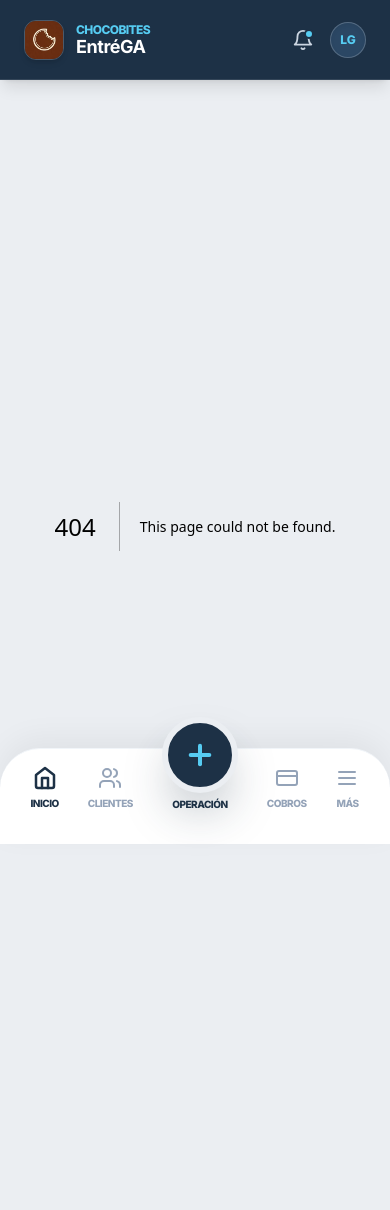
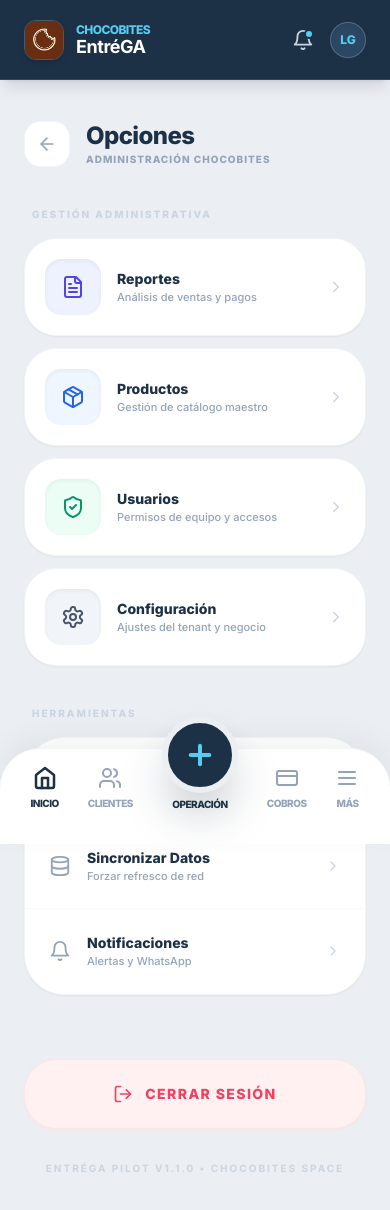
Before and after one commit to aacshar14/Entrega, a Next.js app in the folder apps/web/: page /more in a window 390 px wide. Before the commit this address had no page. Shown: the top 1210 px of the page. Before the commit the page ends 1092 px from the top, so only its background shows below. Built offline with nearby package versions, Linux system fonts and the light colour scheme.

Commit message:
feat: Complete mobile navigation by adding '/more' page for administrative modules

```diff
--- /dev/null
+++ b/apps/web/app/more/page.tsx
@@ -0,0 +1,105 @@
+'use client';
+
+import React from 'react';
+import Link from 'next/link';
+import {
+  FileText,
+  Package,
+  ShieldCheck,
+  Settings,
+  ChevronRight,
+  LogOut,
+  HelpCircle,
+  Database,
+  Search,
+  Bell,
+  ArrowLeft
+} from 'lucide-react';
+
+export default function MorePage() {
+  // Mock session role
+  const user = { role: "owner" };
+
+  const adminItems = [
+    { icon: FileText, label: 'Reportes', sub: 'Análisis de ventas y pagos', href: '/reports', color: 'bg-indigo-50 text-indigo-600' },
+    { icon: Package, label: 'Productos', sub: 'Gestión de catálogo maestro', href: '/products', color: 'bg-blue-50 text-blue-600' },
+    { icon: ShieldCheck, label: 'Usuarios', sub: 'Permisos de equipo y accesos', href: '/users', color: 'bg-emerald-50 text-emerald-600' },
+    { icon: Settings, label: 'Configuración', sub: 'Ajustes del tenant y negocio', href: '/settings', color: 'bg-slate-100 text-slate-600' },
+  ];
+
+  const appItems = [
+    { icon: HelpCircle, label: 'Ayuda y Soporte', sub: 'Guías de uso de EntréGA', href: '/docs' },
+    { icon: Database, label: 'Sincronizar Datos', sub: 'Forzar refresco de red', href: '#' },
+    { icon: Bell, label: 'Notificaciones', sub: 'Alertas y WhatsApp', href: '#' },
+  ];
+
+  return (
+    <div className="max-w-xl mx-auto py-4 space-y-10 animate-in slide-in-from-right-4 duration-500">
+
+      {/* Header Contextual */}
+      <div className="flex items-center gap-4 mb-2">
+         <Link href="/dashboard" className="p-3 bg-white rounded-2xl border border-slate-100 text-slate-400">
+            <ArrowLeft size={20} />
+         </Link>
+         <div>
+            <h1 className="text-2xl font-black text-[#1D3146] tracking-tight">Opciones</h1>
+            <p className="text-[10px] text-slate-400 font-black uppercase tracking-widest">Administración ChocoBites</p>
+         </div>
+      </div>
+
+      {/* Admin Section (Only for Owners) */}
+      {user.role === 'owner' && (
+        <section className="space-y-4">
+           <h3 className="text-[10px] font-black uppercase tracking-[0.2em] text-slate-300 px-2 mt-4 mb-2">Gestión Administrativa</h3>
+           <div className="grid grid-cols-1 gap-3">
+              {adminItems.map((item, i) => (
+                 <Link key={i} href={item.href} className="bg-white p-5 rounded-[2rem] border border-slate-100 shadow-sm flex items-center justify-between group active:scale-95 transition-all">
+                    <div className="flex items-center gap-4">
+                       <div className={`w-14 h-14 rounded-2xl flex items-center justify-center shadow-inner ${item.color}`}>
+                          <item.icon size={24} />
+                       </div>
+                       <div>
+                          <p className="text-sm font-black text-[#1D3146] group-hover:text-[#56CCF2] transition-colors">{item.label}</p>
+                          <p className="text-[11px] text-slate-400 font-medium">{item.sub}</p>
+                       </div>
+                    </div>
+                    <ChevronRight size={18} className="text-slate-300 group-hover:translate-x-1 transition-transform" />
+                 </Link>
+              ))}
+           </div>
+        </section>
+      )}
+
+      {/* App & Tools Section */}
+      <section className="space-y-4">
+         <h3 className="text-[10px] font-black uppercase tracking-[0.2em] text-slate-300 px-2 mt-4 mb-2">Herramientas</h3>
+         <div className="bg-white rounded-[2.5rem] border border-slate-100 shadow-sm overflow-hidden divide-y divide-slate-50">
+            {appItems.map((item, i) => (
+               <Link key={i} href={item.href} className="flex items-center justify-between p-6 hover:bg-slate-50 transition-colors active:bg-slate-100">
+                  <div className="flex items-center gap-4">
+                     <div className="text-slate-400 group-hover:text-[#1D3146]">
+                        <item.icon size={22} />
+                     </div>
+                     <div>
+                        <p className="text-sm font-black text-[#1D3146]">{item.label}</p>
+                        <p className="text-[11px] text-slate-400 font-medium">{item.sub}</p>
+                     </div>
+                  </div>
+                  <ChevronRight size={16} className="text-slate-300" />
+               </Link>
+            ))}
+         </div>
+      </section>
+
+      {/* Account Control */}
+      <section className="pt-6">
+         <button className="w-full p-6 bg-rose-50 text-rose-500 rounded-[2rem] border border-rose-100 font-black text-sm uppercase tracking-widest flex items-center justify-center gap-3 active:scale-95 transition-all shadow-sm shadow-rose-100/50">
+            <LogOut size={20} />
+            Cerrar Sesión
+         </button>
+         <p className="text-center text-[10px] text-slate-300 font-bold mt-8 uppercase tracking-[0.2em]">EntréGA Pilot v1.1.0 • ChocoBites Space</p>
+      </section>
+
+    </div>
+  );
+}
```
